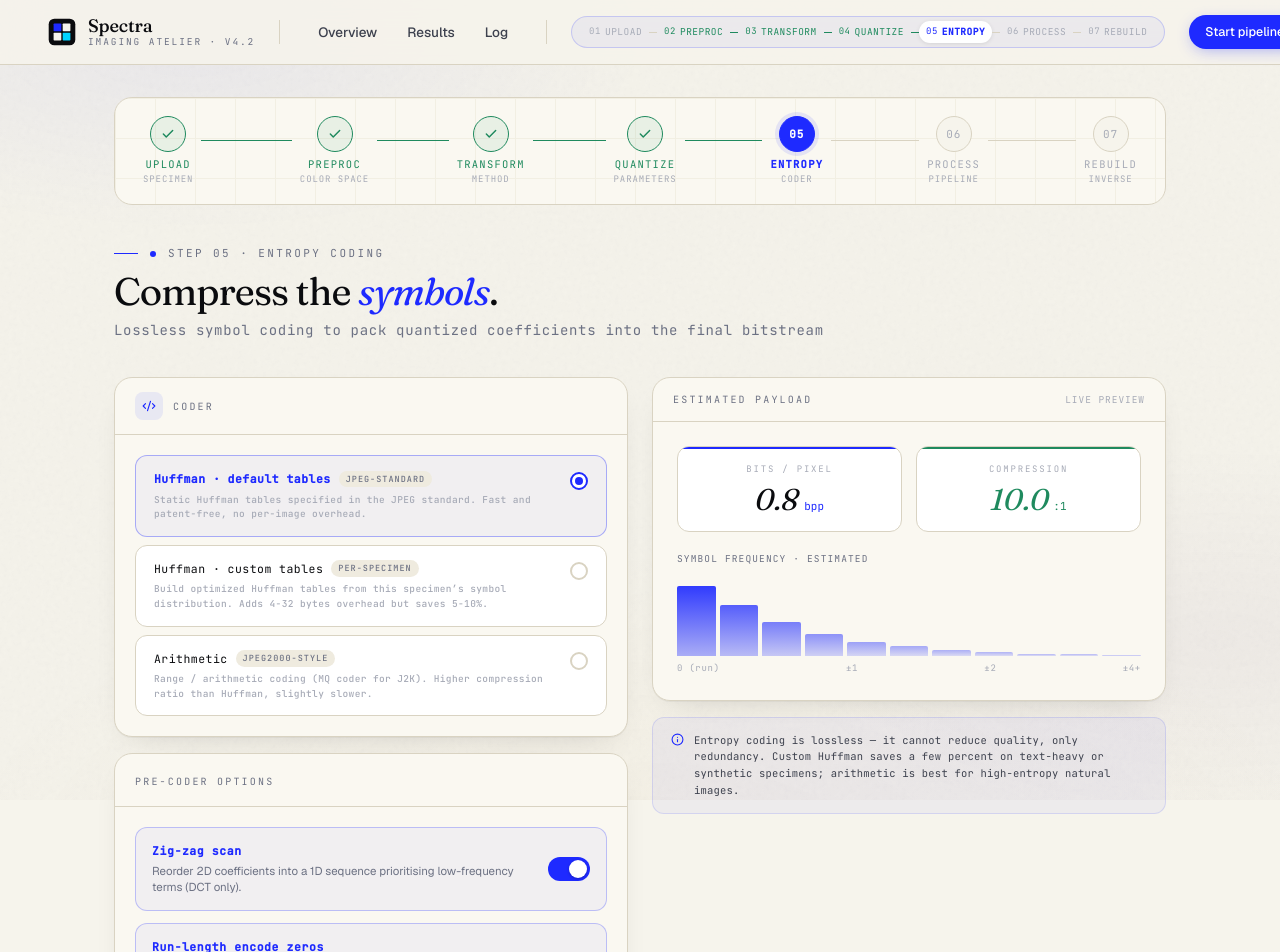
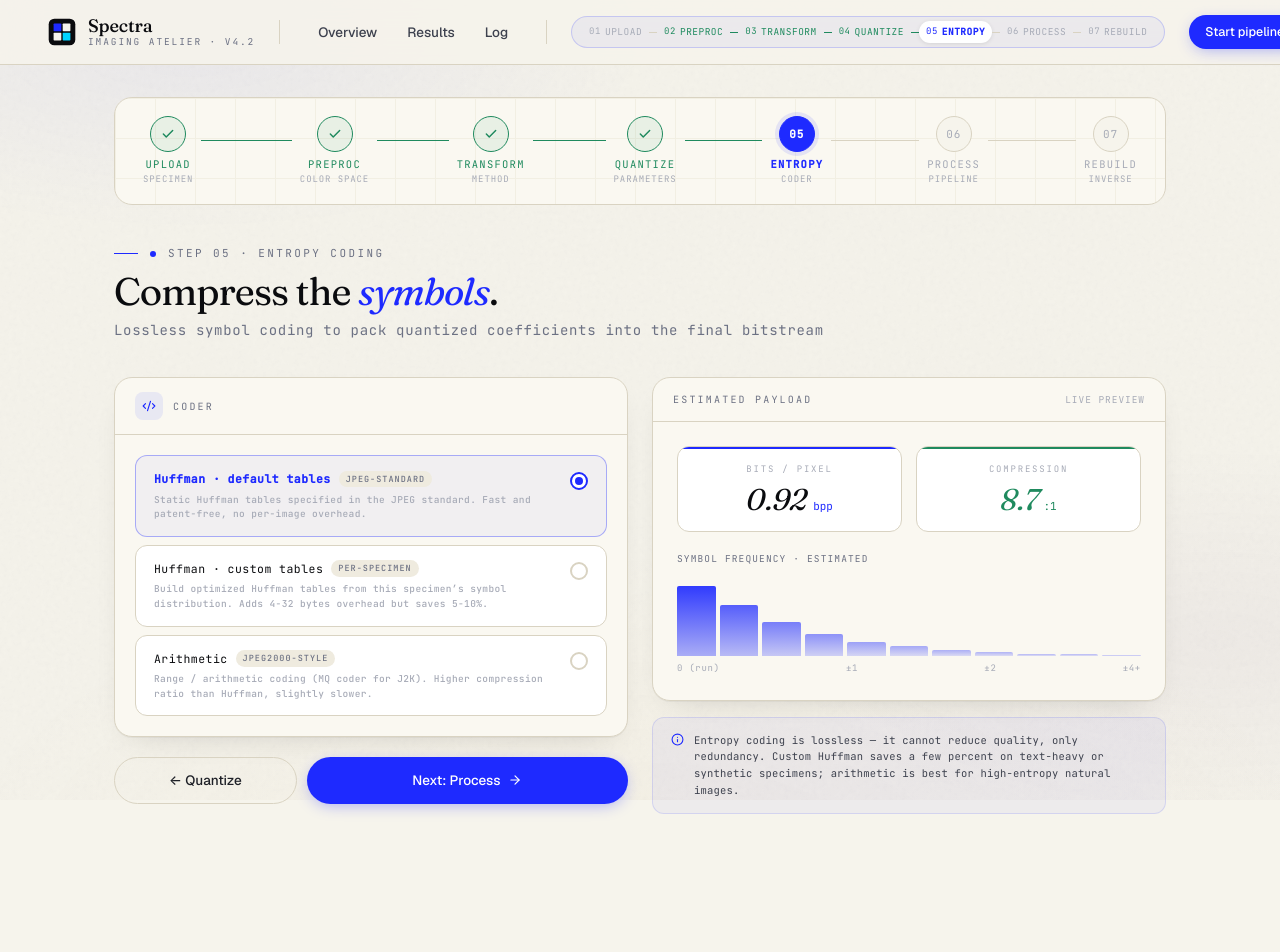
Before and after one commit to Ezgikalfaoglu/spectra-group10, a React (Vite) app: page /entropy in a window 1280 px wide. Shown: the top 952 px of the page. After the commit the page ends 846 px from the top, so only its background shows below. Built offline with nearby package versions, Linux system fonts and the light colour scheme.

Commit message:
refactor(entropy): remove Pre-coder Options section
Drop zig-zag and run-length-encode toggles. The page now exposes
only the coder choice; the pre-coder steps are handled implicitly.

```diff
--- a/src/app/pages/EntropyPage.tsx
+++ b/src/app/pages/EntropyPage.tsx
@@ -11,14 +11,10 @@ import { PipelineStepper } from '../components/PipelineStepper';
 
 interface EntropySettings {
   coder: 'huffman-default' | 'huffman-custom' | 'arithmetic';
-  useRLE: boolean;
-  zigzag: boolean;
 }
 
 const DEFAULTS: EntropySettings = {
   coder: 'huffman-default',
-  useRLE: true,
-  zigzag: true,
 };
 
 const CODERS: { id: EntropySettings['coder']; label: string; sub: string; desc: string }[] = [
@@ -30,12 +26,10 @@ const CODERS: { id: EntropySettings['coder']; label: string; sub: string; desc:
     desc: 'Range / arithmetic coding (MQ coder for J2K). Higher compression ratio than Huffman, slightly slower.' },
 ];
 
-function estimateBitRate(coder: EntropySettings['coder'], rle: boolean, zigzag: boolean) {
+function estimateBitRate(coder: EntropySettings['coder']) {
   let bpp = 0.92;
   if (coder === 'huffman-custom') bpp -= 0.06;
   if (coder === 'arithmetic') bpp -= 0.12;
-  if (rle) bpp -= 0.08;
-  if (zigzag) bpp -= 0.04;
   return Math.max(0.32, +bpp.toFixed(2));
 }
 
@@ -58,7 +52,7 @@ export function EntropyPage() {
     navigate('/processing');
   };
 
-  const bpp = estimateBitRate(settings.coder, settings.useRLE, settings.zigzag);
+  const bpp = estimateBitRate(settings.coder);
   const cr = (8 / bpp).toFixed(1);
 
   return (
@@ -144,55 +138,6 @@ export function EntropyPage() {
             </div>
           </div>
 
-          <div className="sp-card" style={{ overflow: 'hidden' }}>
-            <div style={{ padding: '14px 20px', borderBottom: '1px solid var(--rule)' }}>
-              <span style={{ fontFamily: 'var(--font-mono)', fontSize: 10, letterSpacing: '0.22em', color: 'var(--ink-3)', textTransform: 'uppercase' }}>PRE-CODER OPTIONS</span>
-            </div>
-            <div style={{ padding: 20, display: 'flex', flexDirection: 'column', gap: 12 }}>
-              {[
-                { k: 'zigzag' as const, label: 'Zig-zag scan', desc: 'Reorder 2D coefficients into a 1D sequence prioritising low-frequency terms (DCT only).' },
-                { k: 'useRLE' as const, label: 'Run-length encode zeros', desc: 'Collapse consecutive zero coefficients into (run, value) pairs before entropy coding.' },
-              ].map(row => {
-                const isOn = settings[row.k];
-                return (
-                  <div key={row.k}
-                    style={{
-                      display: 'flex', alignItems: 'center', justifyContent: 'space-between',
-                      padding: '14px 16px', borderRadius: 'var(--r-md)',
-                      border: `1px solid ${isOn ? 'rgba(30,42,255,0.25)' : 'var(--rule)'}`,
-                      background: isOn ? 'rgba(30,42,255,0.04)' : 'white',
-                    }}
-                  >
-                    <div style={{ marginRight: 12 }}>
-                      <div style={{ fontFamily: 'var(--font-mono)', fontSize: 11.5, fontWeight: 600, color: isOn ? 'var(--klein)' : 'var(--ink)', letterSpacing: '0.05em', marginBottom: 3 }}>
-                        {row.label}
-                      </div>
-                      <p style={{ fontSize: 11.5, color: 'var(--ink-3)', lineHeight: 1.45 }}>{row.desc}</p>
-                    </div>
-                    <button
-                      onClick={() => update(row.k, !isOn)}
-                      role="switch"
-                      aria-checked={isOn}
-                      style={{
-                        width: 42, height: 24, borderRadius: 100,
-                        background: isOn ? 'var(--klein)' : 'var(--paper-3)',
-                        border: 'none', position: 'relative', cursor: 'pointer',
-                        transition: 'background 0.2s', flexShrink: 0,
-                      }}
-                    >
-                      <span style={{
-                        position: 'absolute', top: 3, left: isOn ? 21 : 3,
-                        width: 18, height: 18, borderRadius: '50%',
-                        background: 'white', boxShadow: '0 1px 3px rgba(0,0,0,0.25)',
-                        transition: 'left 0.2s',
-                      }} />
-                    </button>
-                  </div>
-                );
-              })}
-            </div>
-          </div>
-
           {/* Navigation */}
           <div style={{ display: 'flex', gap: 10, marginTop: 4 }}>
             <button onClick={() => navigate('/quantization')} className="sp-btn sp-btn-ghost" style={{ flex: 1, justifyContent: 'center' }}>
```
